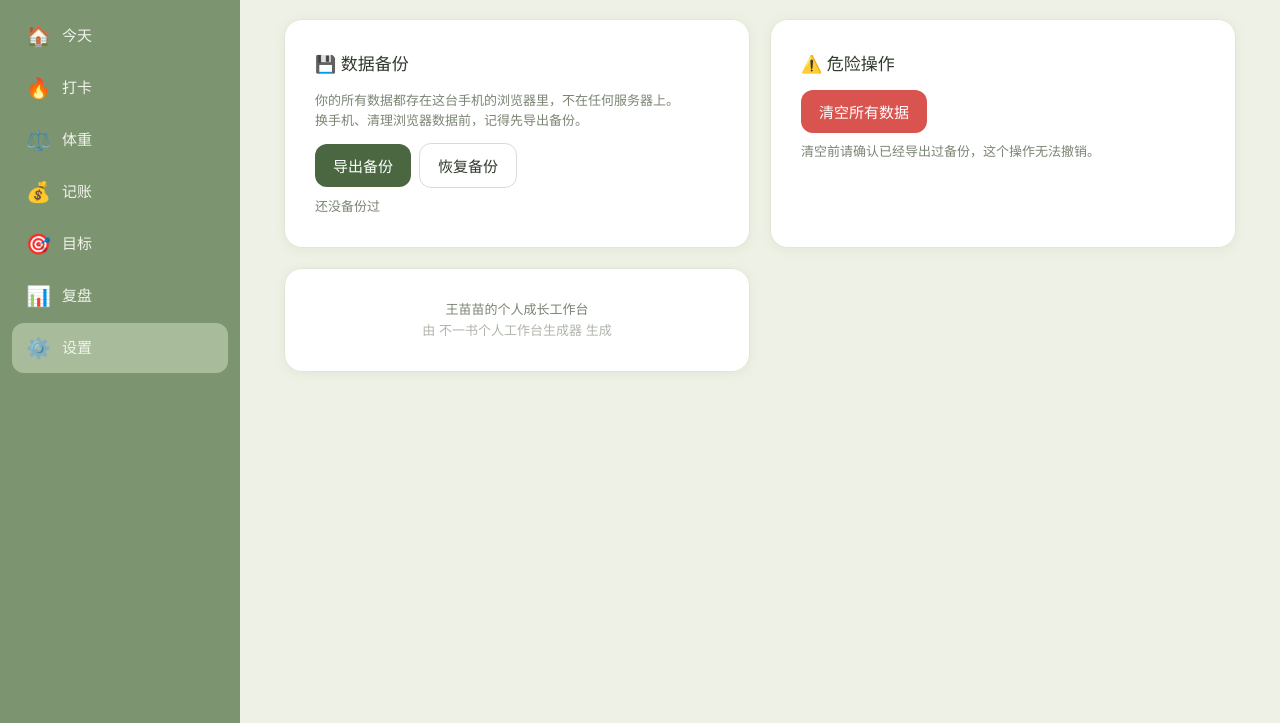
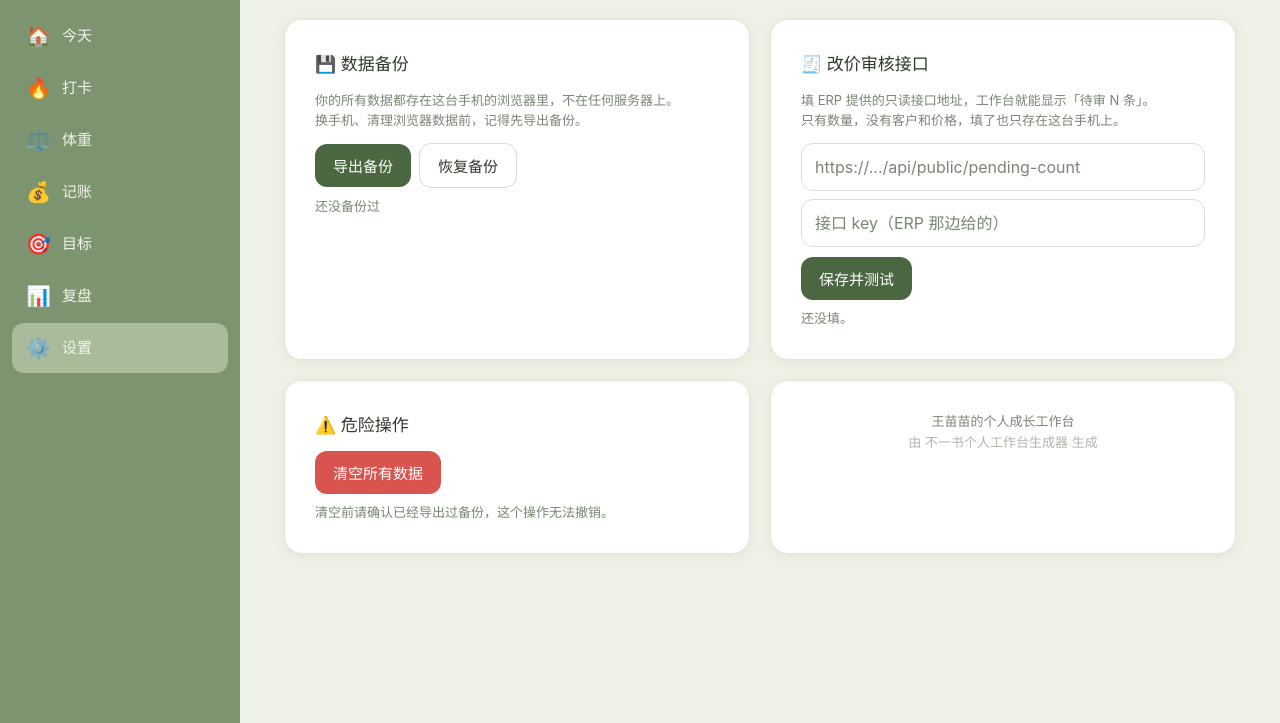
Before and after one commit to guoke6375/miaomiao-dashboard, a website: page docs/index.html in a window 1280 px wide. Both pictures are taken after a click on the button "去备份". Shown: the part 77-800 px from the top of the page. Drawn offline with Linux system fonts and the light colour scheme.

Commit message:
feat: 改价审核待审数量（可配置接口）

```diff
--- a/docs/index.html
+++ b/docs/index.html
@@ -361,11 +361,11 @@ button.del{color:var(--text-dim);font-size:16px;background:none;border:none;padd
 
       <div class="card wide">
         <h2>🧾 改价审核</h2>
-        <p class="hint">客户改了价，要你点头才算数。点下面直接进审核页，处理完再回来记一笔。</p>
+        <p class="hint" id="approvalState">客户改了价，要你点头才算数。</p>
         <div class="row" style="margin-top:12px">
           <a class="btn" href="http://49.232.224.153:3000/admin/price-approvals" target="_blank" rel="noopener">打开改价审核</a>
         </div>
-        <p class="hint">想让它自动显示「待审 N 条」，需要 ERP 那边开一个只读接口。</p>
+        <p class="hint" id="approvalHint">想在卡片上看到「待审 N 条」，去设置里填接口地址。</p>
       </div>
     </section>
     <!-- ==== 功能：今天 END ==== -->
@@ -508,6 +508,20 @@ button.del{color:var(--text-dim);font-size:16px;background:none;border:none;padd
         </div>
         <input type="file" id="importFile" accept=".json" style="display:none" onchange="Store.importFile(this)">
         <p class="hint" id="backupInfo"></p>
+      </div>
+
+      <div class="card">
+        <h2>🧾 改价审核接口</h2>
+        <p class="hint" style="margin-top:0;margin-bottom:12px">
+          填 ERP 提供的只读接口地址，工作台就能显示「待审 N 条」。<br>
+          只有数量，没有客户和价格，填了也只存在这台手机上。
+        </p>
+        <input type="text" id="apUrl" placeholder="https://.../api/public/pending-count" autocomplete="off">
+        <input type="text" id="apKey" placeholder="接口 key（ERP 那边给的）" style="margin-top:8px" autocomplete="off">
+        <div class="row" style="margin-top:10px">
+          <button class="btn" onclick="Approval.save()">保存并测试</button>
+        </div>
+        <p class="hint" id="apState"></p>
       </div>
 
       <!-- ==== 双端同步卡片 START ====（用户选单设备时删掉这张卡） -->
@@ -968,11 +982,72 @@ const App = {
    ═══════════════════════════════════════════════════════════ */
 const SYNC_ENABLED = false;
 
+/* ==== 功能：改价审核 START ==== */
+const Approval = {
+  cfg(){ return Store.get('approvalApi', { url: '', key: '' }); },
+
+  save(){
+    const url = document.getElementById('apUrl').value.trim();
+    const key = document.getElementById('apKey').value.trim();
+    Store.set('approvalApi', { url, key });
+    Store.remove('approvalCache');
+    this.refresh(true);
+    UI.toast(url ? '已保存，正在测试' : '已清空接口');
+  },
+
+  /** 拉一次待审数量。失败不吵，只在卡片上写一句 */
+  async refresh(force){
+    const c = this.cfg();
+    if (!c.url) return this.paint(null);
+
+    const cached = Store.get('approvalCache');
+    if (!force && cached && Date.now() - cached.at < 60000) return this.paint(cached.n);
+
+    try {
+      const url = c.url + (c.url.indexOf('?') >= 0 ? '&' : '?') + 'key=' + encodeURIComponent(c.key || '');
+      const r = await fetch(url, { cache: 'no-store' });
+      const j = await r.json();
+      const n = Number(j.pending);
+      if (!isFinite(n)) throw new Error('bad payload');
+      Store.set('approvalCache', { n, at: Date.now() });
+      this.paint(n);
+    } catch (e) {
+      this.paint(-1);
+    }
+  },
+
+  paint(n){
+    const el = document.getElementById('approvalState');
+    const hint = document.getElementById('approvalHint');
+    if (el) {
+      if (n === null) el.textContent = '客户改了价，要你点头才算数。';
+      else if (n < 0) el.textContent = '接口没连上，检查地址、key 和跨域设置。';
+      else if (n === 0) el.textContent = '现在没有待审的改价 ✅';
+      else el.innerHTML = `有 <b style="font-size:20px">${n}</b> 条改价等你审。`;
+    }
+    if (hint) hint.style.display = (n === null) ? '' : 'none';
+
+    const st = document.getElementById('apState');
+    if (st) {
+      if (!this.cfg().url) st.textContent = '还没填。';
+      else if (n === null) st.textContent = '';
+      else if (n < 0) st.textContent = '测试失败：接口没返回可用的数字（看下跨域和 key）。';
+      else st.textContent = `测试成功，当前待审 ${n} 条。`;
+    }
+  }
+};
+/* ==== 功能：改价审核 END ==== */
+
 const Settings = {
   render(){
     this.refreshBackupInfo();
-    if (!SYNC_ENABLED) { document.getElementById('syncCard')?.remove(); return; }
-    this.renderSync();
+    const c = Approval.cfg();
+    const u = document.getElementById('apUrl'), k = document.getElementById('apKey');
+    if (u) u.value = c.url || '';
+    if (k) k.value = c.key || '';
+    Approval.paint(Store.get('approvalCache') ? Store.get('approvalCache').n : null);
+    if (SYNC_ENABLED) this.renderSync();
+    else document.getElementById('syncCard')?.remove();
   },
 
   enableSync(){
@@ -1070,6 +1145,8 @@ const Today = {
           <button class="del" onclick="Todo.delTomorrow('${x.id}')">✕</button>
         </div>`).join('')
       : '<div class="empty">明天还没有安排</div>';
+
+    Approval.refresh();
   }
 };
 
```
